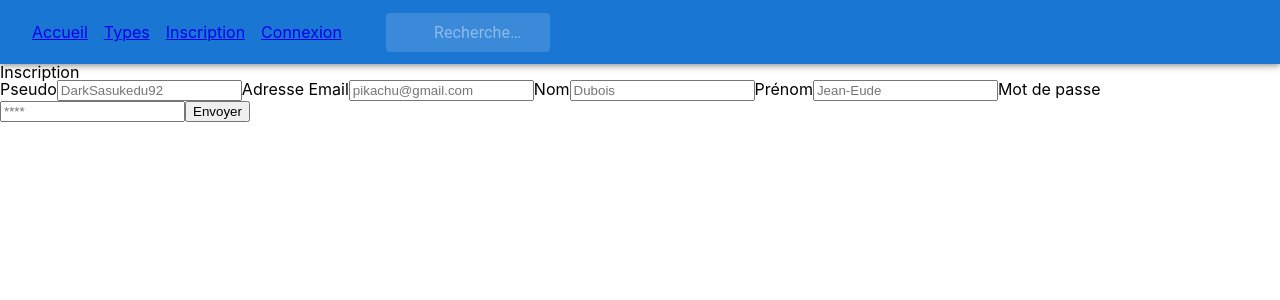
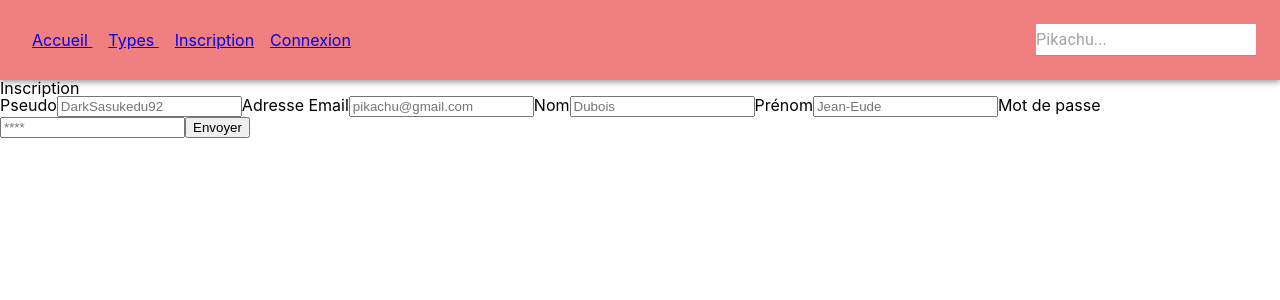
Before and after one commit to Alexandre-Saudemont/poke-test, a React (Create React App) app in the folder client/: page /Inscription in a window 1280 px wide. Shown: the top 300 px of the page. Built offline with nearby package versions, Linux system fonts and the light colour scheme; no server answers.

Commit message:
adding style in navbar & fix bug for research

```diff
--- a/client/src/components/Inscription/Inscription.js
+++ b/client/src/components/Inscription/Inscription.js
@@ -1,8 +1,7 @@
 import { useState } from 'react';
-import Navbar from "../NavBar/NavBar";
 import { RegisterRequest } from '../../requests'
 
-function Inscription(){
+function Inscription() {
 
     const [username, setUsername] = useState("");
     const [email, setEmail] = useState("");
@@ -12,17 +11,16 @@ function Inscription(){
     const [success, setSuccess] = useState("");
     const [error, setError] = useState("");
 
-    async function handleSubmit(e){
+    async function handleSubmit(e) {
 
         e.preventDefault()
         try {
-
-            const response = await RegisterRequest({email, password, username, lastname, firstname});
-            if(response.status===200){
+            const response = await RegisterRequest({ email, password, username, lastname, firstname });
+            if (response.status === 200) {
                 setError(response.data.error)
             }
 
-            if (response.status===201){
+            if (response.status === 201) {
                 setSuccess(response.data.success);
                 console.log(response.data.success);
                 setEmail("");
@@ -37,14 +35,13 @@ function Inscription(){
         }
     }
 
-    return(
+    return (
 
         <div className="Inscription">
-
-
-        <h2>Inscription</h2>
-
-        <form
+            {success ?
+                <p className="success">{success}</p> :
+                <>
+                    <h2>Inscription</h2><form
                         action="submit"
                         onSubmit={handleSubmit}
                     >
@@ -56,8 +53,7 @@ function Inscription(){
                                 name="username"
                                 value={username}
                                 placeholder="DarkSasukedu92"
-            onChange={(e)=> setUsername(e.target.value)}
-            />
+                                onChange={(e) => setUsername(e.target.value)} />
 
                         </label>
 
@@ -68,8 +64,7 @@ function Inscription(){
                                 name="email"
                                 value={email}
                                 placeholder="pikachu@gmail.com"
-            onChange={(e)=> setEmail(e.target.value)}
-            />
+                                onChange={(e) => setEmail(e.target.value)} />
 
                         </label>
 
@@ -80,8 +75,7 @@ function Inscription(){
                                 name="lastname"
                                 value={lastname}
                                 placeholder="Dubois"
-            onChange={(e)=> setLastname(e.target.value)}
-            />
+                                onChange={(e) => setLastname(e.target.value)} />
                         </label>
                         <label>
                             Prénom
@@ -90,8 +84,7 @@ function Inscription(){
                                 name="firstname"
                                 value={firstname}
                                 placeholder="Jean-Eude"
-            onChange={(e)=> setFirstname(e.target.value)}
-             />
+                                onChange={(e) => setFirstname(e.target.value)} />
 
                         </label>
 
@@ -102,21 +95,21 @@ function Inscription(){
                                 name="password"
                                 value={password}
                                 placeholder="****"
-            onChange={(e)=> setPassword(e.target.value)}
-             />
+                                onChange={(e) => setPassword(e.target.value)} />
 
                         </label>
 
-        <button type="submit">Envoyer</button>
+                        <button
+                            type="submit"
+                        >Envoyer
+                        </button>
 
                     </form>
+                </>
 
-        { success &&
-
-        <p className="success">{success}</p>
 
             }
-        { error &&
+            {error && !success &&
 
                 <p className="error">{error}</p>
 
--- a/client/src/components/NavBar/NavBar.css
+++ b/client/src/components/NavBar/NavBar.css
@@ -1,3 +1,20 @@
 .nav-menu {
     margin: 0.5rem;
+
 }
+
+.navbar{
+    background-color: lightcoral;
+    justify-content: space-between;
+    padding: auto;
+}
+
+
+.nav-search{
+    background-color: white;
+
+}
+
+.nav-element-right{
+    padding-bottom: 1.5rem;
+}
--- a/client/src/components/NavBar/NavBar.js
+++ b/client/src/components/NavBar/NavBar.js
@@ -1,63 +1,34 @@
-import { useEffect } from "react";
-import "./NavBar.css";
+import { useEffect, useState } from "react";
 import { NavLink } from "react-router-dom";
 import { styled, alpha } from '@mui/material/styles';
+import { PokemonRequest } from "../../requests";
+import "./NavBar.css";
 import AppBar from '@mui/material/AppBar';
-// import Box from '@mui/material/Box';
 import Toolbar from '@mui/material/Toolbar';
 import IconButton from '@mui/material/IconButton';
-// import Typography from '@mui/material/Typography';
 import InputBase from '@mui/material/InputBase';
-// import MenuIcon from '@mui/icons-material/Menu';
+import Input from '@mui/material/Input';
+import InputLabel from '@mui/material/InputLabel';
 
+// const test = ({ value, handleChange, StyledInputBase }) => (
+
+//     <div>
+//         <StyledInputBase
+//             value={value}
+//             onChange={handleChange}
+//             placeholder="Pikachu..."
+//         />
+//     </div>
+
+// )
 
 
 function Navbar({ isLogged, setIsLogged, setSuccess }) {
-    console.log("je suis setIsLogged dans la navbar", setIsLogged);
 
-    const Search = styled('div')(({ theme }) => ({
-        position: 'right',
-        borderRadius: theme.shape.borderRadius,
-        backgroundColor: alpha(theme.palette.common.white, 0.15),
-        '&:hover': {
-            backgroundColor: alpha(theme.palette.common.white, 0.25),
-        },
-        marginLeft: 0,
-        width: '100%',
-        [theme.breakpoints.up('sm')]: {
-            marginLeft: theme.spacing(1),
-            width: 'auto',
-        },
-    }));
-
-    const SearchIconWrapper = styled('div')(({ theme }) => ({
-        padding: theme.spacing(0, 2),
-        height: '100%',
-        position: 'absolute',
-        pointerEvents: 'none',
-        display: 'flex',
-        alignItems: 'center',
-        justifyContent: 'center',
-    }));
-
-    const StyledInputBase = styled(InputBase)(({ theme }) => ({
-        color: 'inherit',
-        '& .MuiInputBase-input': {
-            padding: theme.spacing(1, 1, 1, 0),
-            // vertical padding + font size from searchIcon
-            paddingLeft: `calc(1em + ${theme.spacing(4)})`,
-            transition: theme.transitions.create('width'),
-            width: '100%',
-            [theme.breakpoints.up('sm')]: {
-                width: '12ch',
-                '&:focus': {
-                    width: '20ch',
-                },
-            },
-        },
-    }));
 
     const token = sessionStorage.getItem("token");
+    const [searchPokemon, setSearchPokemon] = useState("");
+    const [value, setValue] = useState("");
 
     // const setIsLogged = useState(false);
 
@@ -76,13 +47,59 @@ function Navbar({ isLogged, setIsLogged, setSuccess }) {
     }, [isLogged])
 
     function handleChange(event) {
-        console.log(event.target.value)
+        console.log(value)
+        setValue(event.target.value);
+
+        requestForFilteredPokemon();
+
     }
+    async function requestForFilteredPokemon() {
+
+        try {
+
+            const response = await PokemonRequest();
+            const searchPokemonFiltered = response.data.filter((pokemon) => {
+                const pokemonToLowerCase = pokemon.nom.toLowerCase();
+                return pokemonToLowerCase.includes(value);
+            })
+            console.log("filtré", searchPokemonFiltered);
+            setSearchPokemon(searchPokemonFiltered)
+
+        } catch (error) {
+            console.error(error)
+        }
+    }
+    // const searchPokemonFiltered = searchPokemon.filter(pokemon => {
+    //     const toLowerCase = pokemon.nom.toLowerCase();
+    //     return toLowerCase.includes(event.target.value);
+    // });
+
+    // console.log("filtré", searchPokemonFiltered)
+    // setSearchPokemon(searchPokemonFiltered)
+
+
+    // async function requestForPokemon() {
+    //     try {
+    //         const response = await PokemonRequest()
+    //         setSearchPokemon(response.data)
+
+    //     } catch (error) {
+    //         console.error(error)
+    //     }
+    // }
+    // console.log(searchPokemon);
+
+    // useEffect(() => {
+    //     requestForPokemon()
+    // }, [])
+
     return (
         <nav>
             <ul className='items'>
-                <AppBar position="static">
-                    <Toolbar>
+                <AppBar position="static" >
+                    <Toolbar className="navbar">
+                        <div>
+
                             <NavLink className="nav-menu" to="/">Accueil </NavLink>
                             <NavLink className="nav-menu" to="/types">Types </NavLink>
 
@@ -99,6 +116,9 @@ function Navbar({ isLogged, setIsLogged, setSuccess }) {
                                 </>
 
                             }
+                        </div>
+                        <div className="nav-element-right">
+
                             <IconButton
                                 size="large"
                                 edge="start"
@@ -108,17 +128,20 @@ function Navbar({ isLogged, setIsLogged, setSuccess }) {
                             >
 
                             </IconButton>
-                        <Search>
 
-                            <StyledInputBase
+                            <InputLabel htmlFor="search" />
+                            <Input sx={{ display: "inline-flex" }}
+                                className="nav-search"
+                                id="search"
+                                type="search"
+                                value={value}
                                 onChange={handleChange}
-                                placeholder="Recherche…"
-                                inputProps={{}}
+                                placeholder="Pikachu..."
                             />
-                        </Search>
+                        </div>
+
                     </Toolbar>
                 </AppBar>
-
 
             </ul>
         </nav>
--- a/client/src/components/Pokemons/Pokemon/Pokemon.css
+++ b/client/src/components/Pokemons/Pokemon/Pokemon.css
@@ -1,6 +1,8 @@
 .pokemons{
     display:flex;
     flex-wrap: wrap;
+    justify-content: center;
+    background-color: #f4fefe;
 }
 
 .pokemon-container{
@@ -9,7 +11,9 @@
     width:fit-content;
     height:fit-content;
     border: black 1px solid;
+    border-radius: 1rem;
     margin: 1rem;
     padding: 1rem;
-    background-color: lightblue;
+    background-color: lightcoral;
+    image-rendering: auto;
 }
```
Lines whose indentation alone changed are shown as unchanged.
